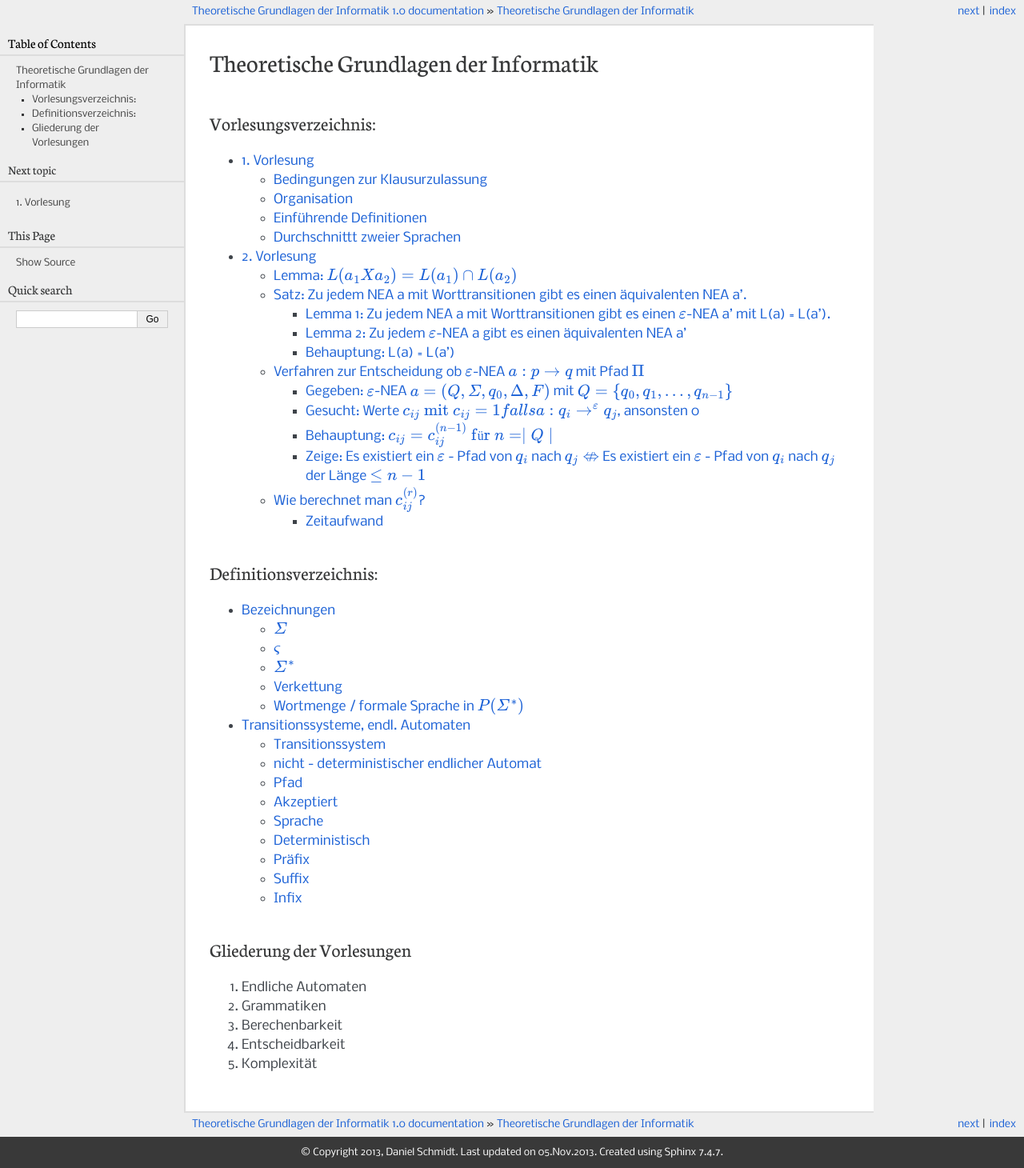
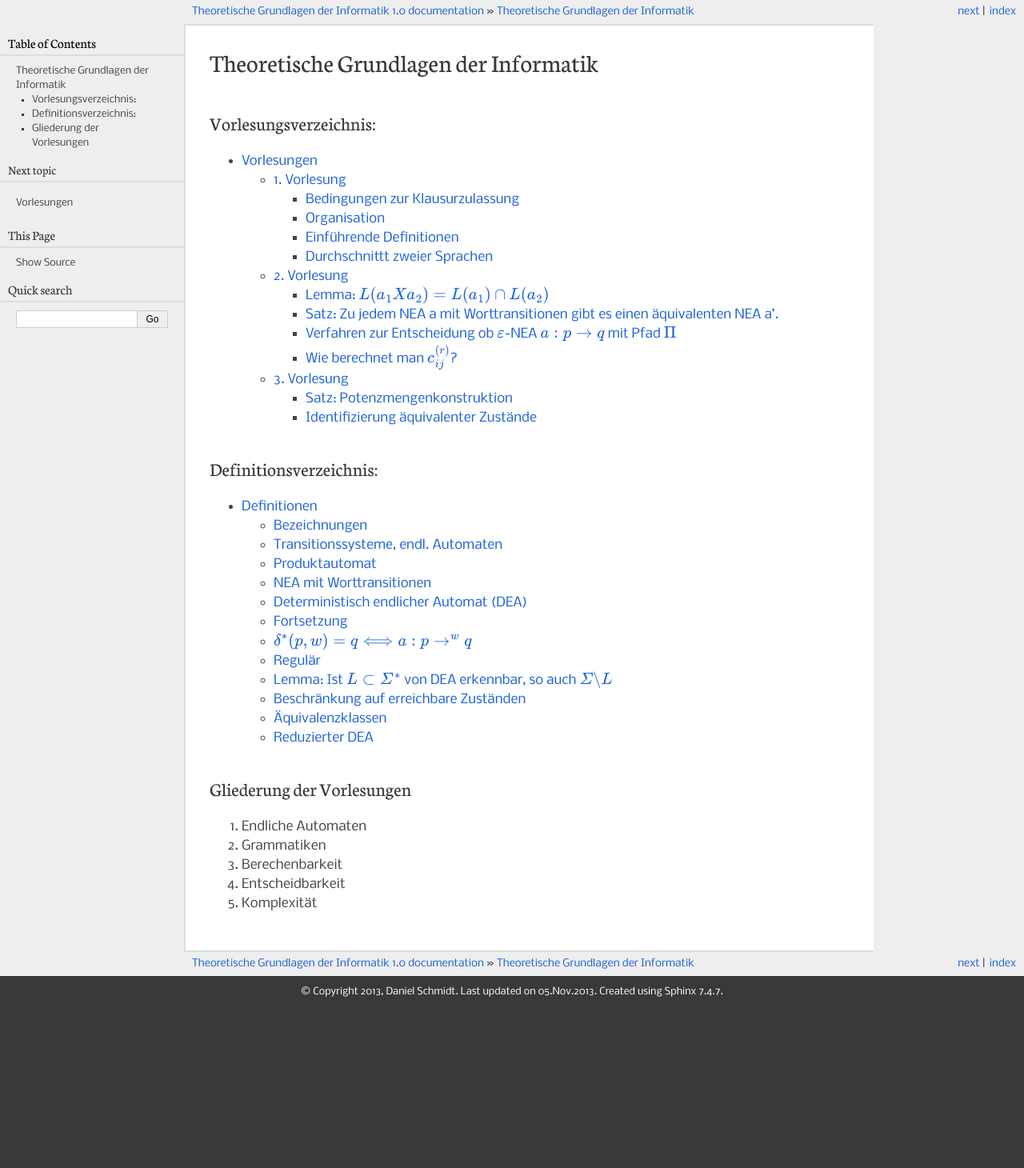
Before and after one commit to DanielMSchmidt/tgi, a Sphinx documentation site: the page built from source/index.rst, in a window 1280 px wide. Shown: the whole page at 80% size. Built offline with Sphinx 7.4.7, drawn with Linux system fonts in a browser that asks for light colours; after the commit the page ends 1259 px from its top, so only the background shows below that; some of the changed lines change nothing that is shown.

Commit message:
3.vorlesung

```diff
--- /dev/null
+++ b/source/definitionen/aequiv.rst
@@ -0,0 +1,18 @@
+.. _aequiv:
+
+Äquivalenzklassen
+=================
+
+Die Äquivalenzklassen DEA :math:`\overline{a}` zu a sei definiert
+
+.. math::
+  &\overline{a} = (\overline{Q}, \varSigma, \overline{q_0}, \overline{\delta}, \overline{F}) \\
+  &\overline{Q} = \{ \overline{q} \mid q \in Q \} \\
+  &\overline{\delta}(\overline{q},a) = \overline{\delta(q,a)} \\
+  &\overline{F} = \{ \overline{q} \mid q \in F \}
+
+Bemerkungen
+------------
+
+(c) :math:`\overline{\delta}(\overline{q}, w) = \overline{\delta(q,w)}`
+(d) :math:`\overline{a}` ist äquivalent zu a
--- /dev/null
+++ b/source/definitionen/dea.rst
@@ -0,0 +1,11 @@
+.. _dea:
+
+Deterministisch endlicher Automat (DEA)
+=======================================
+
+Ein NEA :math:`a = (Q, \varSigma, q_0, \Delta, F)` heißt deterministisch endlicher Automat (DEA), falls zu jedem :math:`(q,a) \in Q \times \varSigma` genau ein q' mit :math:`(q, a, q') \in \Delta` existiert.
+
+Dann ist :math:`\Delta` definiert durch :math:`\delta: Q \times \varSigma \rightarrow Q` mit
+
+.. math::
+  \delta(q,a) = q' \Longleftrightarrow (q, a, q') \in Delta
--- /dev/null
+++ b/source/definitionen/erreichbar.rst
@@ -0,0 +1,12 @@
+.. _erreichbar:
+
+Beschränkung auf erreichbare Zuständen
+=======================================
+
+.. image:: http://i.imgur.com/NBcJv3F.jpg
+    :width: 1000
+
+Definition
+----------
+
+Ein Zustand q heißt erreichbar, falls :math:`\exists w \in \varSigma^*: a: q_0 \rightarrow^w q`
--- /dev/null
+++ b/source/definitionen/fortsetzung.rst
@@ -0,0 +1,42 @@
+.. _fortsetzung:
+
+Fortsetzung
+===========
+
+Definition der Fortsetzung von :math:`\delta` mit :math:`\delta^*: Q \times \varSigma^* \rightarrow Q` wird definiert durch
+
+.. math::
+  \delta^*(q, \varepsilon) = q
+  \delta^*(q, w a) = \delta(\delta^*(q,w), a) \text{ für } w \in \varSigma^*, a \in \varSigma
+
+
+:math:`\delta^*(p,w) = q \Longleftrightarrow a: p \rightarrow^w q`
+==================================================================
+
+Beweis
+------
+
+Durch Induktion über den Aufbau der Wörter über :math:`\varSigma`:
+
+:math:`\underline{w = \varepsilon}`:
+
+.. math::
+  \delta^*(p, \varepsilon) = q \Longleftrightarrow p = q \Longleftrightarrow a: p \rightarrow^{\varepsilon} q
+
+:math:`\underline{w = v a \in \varepsilon}`:
+
+.. math::
+  \delta^*(p, \varepsilon) = q &\Longleftrightarrow^{Def. \delta^*} \delta(\delta^*(p, v), a) = q \\
+  &\Longleftrightarrow \exists p': \delta^*(p,v) = p' \wedge \delta(p', a) = q \\
+  &\Longleftrightarrow \exists p': a: p \rightarrow^v p' \wedge p' \rightarrow^ q \\
+  &\Longleftrightarrow^{IV} p \rightarrow^{va} Q
+
+Bemerkung b
+-----------
+
+:math:`L(a) = \{ w \in \varSigma^* \mid \delta^*(q_0, w) \in F\}`
+
+Schreibweise
+------------
+
+:math:`\delta(q,w)` statt :math:`\delta^*(q,w)`
--- /dev/null
+++ b/source/definitionen/index.rst
@@ -0,0 +1,15 @@
+Definitionen
+============
+
+.. toctree::
+   :maxdepth: 2
+
+   bezeichnungen
+   endliche_automaten
+   produktautomat
+   dea
+   fortsetzung
+   regular
+   erreichbar
+   aequiv
+   reduzierter_dea
--- /dev/null
+++ b/source/definitionen/reduzierter_dea.rst
@@ -0,0 +1,15 @@
+.. _reduzierterDea:
+
+Reduzierter DEA
+===============
+
+Ein DEA, der nur erreichbare und paarweise nicht-äquivalente Zustände hat heißt reduziert.
+
+Zu jedem DEA existiert ein äquivalenter reduzierter
+---------------------------------------------------
+
+Der DEA a ist ein Automat mit minimaler Angabe von Zuständen (der L(a) erkennt)
+-------------------------------------------------------------------------------
+
+.. image:: http://i.imgur.com/FDEmqJn.jpg
+    :width: 1000
--- /dev/null
+++ b/source/definitionen/regular.rst
@@ -0,0 +1,25 @@
+.. _regular:
+
+Regulär
+========
+
+L ist von NEA / DEA erkennbar (L ist regulär).
+
+Lemma: Ist :math:`L \subset \varSigma^*` von DEA erkennbar, so auch :math:`\varSigma \backslash L`
+==================================================================================================
+
+Beweis:
+-------
+
+Sei :math:`a = (Q, \varSigma, q_0, \delta, F)` ein DEA der L erkennt, so gilt:
+
+.. math::
+  w \in \varSigma^* \backslash L &\Longleftrightarrow \delta(q_0, w) \in Q \backslash L \\
+  &\Longleftrightarrow a' = (Q, \varSigma, q_0, \delta, Q \backslash F) \text{ akzeptiert w}.
+
+Also erkennt a' :math:`\varSigma^* \backslash L`.
+
+Folgerung:
+----------
+
+Die durch DEA's erkennbare Sprachen über :math:`\varSigma` bilden eine boolsche Algebra (d.h abgeschlossen unter Vereinigung, Schnitt und Komplement).
--- a/source/index.rst
+++ b/source/index.rst
@@ -9,16 +9,15 @@ Vorlesungsverzeichnis:
 .. toctree::
    :maxdepth: 3
 
-   vorlesungen/1
-   vorlesungen/2
+   vorlesungen/index
+
 
 Definitionsverzeichnis:
 -----------------------
 .. toctree::
-   :maxdepth: 3
+   :maxdepth: 2
 
-   definitionen/bezeichnungen
-   definitionen/endliche_automaten
+   definitionen/index
 
 
 Gliederung der Vorlesungen
--- /dev/null
+++ b/source/vorlesungen/3.rst
@@ -0,0 +1,122 @@
+************
+3. Vorlesung
+************
+
+
+Es wurden die folgenden Definitionen eingeführt
+
+- :ref:`dea`
+- :ref:`fortsetzung`
+
+
+Satz: Potenzmengenkonstruktion
+==============================
+
+Zu jedem NEA kann man einen äquivalenten DEA konstruieren.
+
+Idee:
+------
+
+Neue Folge ausgehend von {:math:`q_o`} längs aller Folgen von Buchstaben die Mengen von Zuständen, die so erreichbar sind.
+
+.. image:: http://i.imgur.com/IvAeTHk.jpg
+    :width: 1000
+
+
+Formal:
+------
+
+Sei :math:`a = (Q, \varSigma, q_0, \Delta, F)` gegeben, so definiere :math:`a' = (Q', \varSigma, q_0^', \delta', F')`, so gilt:
+
+.. math::
+  &Q' = 2^Q = \{ R \mid E \subseteq Q \} \text{ Potenzmenge von Q} \\
+  &q_0' = \{ q_0 \} \\
+  &\text{Für } R \subset Q: \\
+  &\delta'(R, a) = \{ \underline{q} \mid \exists r \in R, (r,a,\underline{q}) \in \Delta \} \\
+  &F' = \{ R \mid R \subseteq Q, R \cap F \neq Q \}
+
+**Behauptung:** :math:`a: p \rightarrow^w q \Longleftrightarrow q \in \delta'(\{ p \}, w)`
+
+**Beweis:** Per Induktion über (w)
+
+:math:`\underline{IA:}`
+Sei :math:`\mid w \mid = 0` und :math:`a: p \rightarrow^{\varepsilon} q \Longleftrightarrow p = q \Longleftrightarrow q \in \delta'(\{p\}, \varepsilon)`.
+
+:math:`\underline{IS:}`
+Sei :math:`w = v a` und es gelte als IV :math:`a: p \rightarrow^v r \Longleftrightarrow r \in \delta'(\{ p \}, v)`, so gilt:
+
+.. math::
+  a: p \rightarrow^{va} q &\Longleftrightarrow \exists r \in Q: a: p \rightarrow^v r \\
+  &\Longleftrightarrow \exists r \in Q: r \in \delta'(\{ p \}, v)
+
+Damit gilt:
+
+.. math::
+  a: p \rightarrow^{va} q &\Longleftrightarrow \exists r \in Q: a: p \rightarrow^v r, a: r \rightarrow^a q \\
+  &\Longleftrightarrow^{IV} \exists r \in Q: r \in \delta'(\{ p \}, v), (r,a,q) \in \Delta \\
+  &\Longleftrightarrow^{Def. \delta'} q \in \delta'(R, a) = \delta'(\delta'(\{ p \}, v), a) \\
+  &\Longleftrightarrow^{Fortsetzung \delta' auf \varSigma^*} q \in \delta'(\{ p \}, va)
+
+
+Für die Akzeptanz gilt also
+
+.. math::
+  \text{a akzeptiert w} &\Longleftrightarrow \exists q \in F: a: q_0 \rightarrow^w q \\
+  &\Longleftrightarrow^{Behauptung} \exists q \in F: q \in \delta'(\{ q_0 \}, w) \\
+  &\Longleftrightarrow \delta'(\{ q_0 \}, w) \cap F \neq \emptyset \\
+  &\Longleftrightarrow^{Def. F'} \delta'(\{ q_0 \}, w) \in F' \\
+  &\Longleftrightarrow^{Def. F'} \text{a' akzeptiert w}
+
+Das bedeutet a und a' sind äquivalent (L(a) = L(a')).
+
+
+Es wurden die folgenden Definitionen eingeführt
+
+- :ref:`regular`
+- :ref:`erreichbar`
+
+
+Identifizierung äquivalenter Zustände
+=====================================
+
+.. image:: http://i.imgur.com/BHPFqUf.jpg
+    :width: 1000
+
+
+Definition
+----------
+
+Zwei Zustände q, q' eines DEA :math:`a = (Q, \varSigma, q_0, \delta, F)` heißen äquivalent, falls :math:`\forall w \in \varSigma^*: (\delta(q,w) \in F \Longleftrightarrow \delta(q', w) \in F)`
+
+Schreibweise
+------------
+
+:math:`q \sim q'`
+
+Bemerkungen
+-----------
+
+a)
+  :math:`\sim` ist eine Äquivalenzrelation. Es sei :math:`\overline{q}` die Äquivalenzklasse von q (:math:`\overline{q} = \{ p \mid p \sim q \}`)
+
+b)
+  :math:`q \sim q', a \in \varSigma \Rightarrow \delta(q,a) \sim \delta(q', a)`
+
+  Ansonsten:
+
+  .. math::
+    \exists w \in \varSigma^*: &[\delta(\delta(q,a),w) \in F \wedge \delta(\delta'(q', a), w) \notin F \\
+    &\text{oder } \delta(\delta(q,a),w) \notin F \wedge \delta(\delta'(q', a), w) \in F] \\
+    &\Longrightarrow \exists w \in \varSigma^*: &[\delta(q,aw) \in F \wedge \delta'(q', aw) \notin F \\
+    &\text{oder } \delta(q,aw) \notin F \wedge \delta(q', aw) \in F] \\
+    &\Longrightarrow q \nsim q' \Longrightarrow WSP.
+
+
+.. image:: http://i.imgur.com/6KrucCO.jpg
+    :width: 1000
+
+
+Es wurden die folgenden Definitionen eingeführt
+
+- :ref:`aequiv`
+- :ref:`reduzierterDea`
--- /dev/null
+++ b/source/vorlesungen/index.rst
@@ -0,0 +1,9 @@
+Vorlesungen
+================================
+
+.. toctree::
+   :maxdepth: 2
+
+   1
+   2
+   3
```
